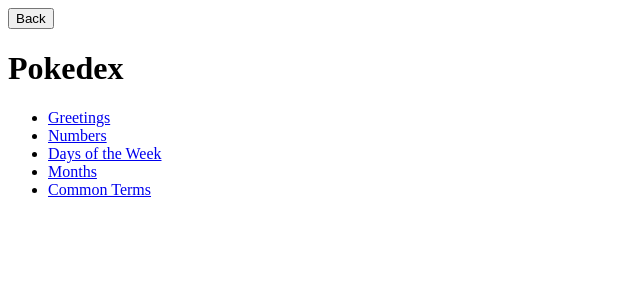
After one commit to vqiu25/kiwi-sign, a Flask app: page /pokedex in a window 1280 px wide. The commit adds this page. Shown: the top 300 px of the page, without its empty margins (0-640 px from the left). Run offline with Flask 3, Linux system fonts and the light colour scheme.

Commit message:
category page displayed

```diff
--- a/client/app.py
+++ b/client/app.py
@@ -1,12 +1,75 @@
 from flask import Flask, render_template, request, jsonify
-import os
 import base64
 
 app = Flask(__name__)
 
+words = {
+    "greetings": {
+        "Hello": "Kia ora",
+        "Goodbye": "Haere rā",
+        "Thank you": "Ngā mihi"
+    },
+    "numbers": {
+        "Zero": "Kore",
+        "One": "Tahi",
+        "Two": "Rua",
+        "Three": "Toru",
+        "Four": "Whā",
+        "Five": "Rima",
+        "Six": "Ono",
+        "Seven": "Whitu",
+        "Eight": "Waru",
+        "Nine": "Iwa"
+    },
+    "days": {
+        "Monday": "Rāhina",
+        "Tuesday": "Rātū",
+        "Wednesday": "Rāapa",
+        "Thursday": "Rāpare",
+        "Friday": "Rāmere",
+        "Saturday": "Rāhoroi",
+        "Sunday": "Rātapu"
+    },
+    "months": {
+        "January": "Kohitātea",
+        "February": "Hui-tanguru",
+        "March": "Poutū-te-rangi",
+        "April": "Paenga-whāwhā",
+        "May": "Haratua",
+        "June": "Pipiri",
+        "July": "Hōngongoi",
+        "August": "Here-turi-kōkā",
+        "September": "Mahuru",
+        "October": "Whiringa-ā-nuku",
+        "November": "Whiringa-ā-rangi",
+        "December": "Hakihea"
+    },
+    "terms": {
+        "Welcome": "Nau mai",
+        "Please": "Tēnā koa",
+        "Yes": "Āe",
+        "No": "Kāo",
+        "Excuse me": "Aroha mai",
+        "Family": "Whānau",
+        "Friend": "Hoa",
+        "House": "Whare",
+        "Food": "Kai",
+        "Water": "Wai"
+    }
+}
+
 @app.route('/')
 def index():
     return render_template('index.html')
+
+@app.route('/pokedex')
+def pokedex():
+    return render_template('pokedex.html')
+
+@app.route('/category/<category>')
+def category(category):
+    category_words = words.get(category, {})
+    return render_template('category.html', category=category.capitalize(), words=category_words)
 
 @app.route('/upload', methods=['POST'])
 def upload():
@@ -17,31 +80,24 @@ def upload():
     with open('captured_image.png', 'wb') as f:
         f.write(image_data)
 
-    # Here you would integrate your interpreting model
     word = interpret_image('captured_image.png')
     translated_word = translate_to_maori(word)
 
     return jsonify({'word': word, 'translated_word': translated_word}), 200
 
 def interpret_image(image_path):
-    # Dummy function to simulate image interpretation
-    # Replace this with your actual model inference code
     return "Hello"
 
 def translate_to_maori(word):
-    # Dummy function to simulate translation
-    # Replace this with your actual translation API call
     translations = {
         "Hello": "Kia ora",
         "Goodbye": "Haere rā",
         "Thank you": "Ngā mihi",
-        # Alphabet (only including different terms)
         "A": "Ā",
         "E": "Ē",
         "I": "Ī",
         "O": "Ō",
         "U": "Ū",
-        # Numbers (written out)
         "Zero": "Kore",
         "One": "Tahi",
         "Two": "Rua",
@@ -52,7 +108,6 @@ def translate_to_maori(word):
         "Seven": "Whitu",
         "Eight": "Waru",
         "Nine": "Iwa",
-        # Days of the week
         "Monday": "Rāhina",
         "Tuesday": "Rātū",
         "Wednesday": "Rāapa",
@@ -60,7 +115,6 @@ def translate_to_maori(word):
         "Friday": "Rāmere",
         "Saturday": "Rāhoroi",
         "Sunday": "Rātapu",
-        # Months
         "January": "Kohitātea",
         "February": "Hui-tanguru",
         "March": "Poutū-te-rangi",
@@ -73,13 +127,11 @@ def translate_to_maori(word):
         "October": "Whiringa-ā-nuku",
         "November": "Whiringa-ā-rangi",
         "December": "Hakihea",
-        # Introductory Terms
         "Welcome": "Nau mai",
         "Please": "Tēnā koa",
         "Yes": "Āe",
         "No": "Kāo",
         "Excuse me": "Aroha mai",
-        # Te Reo Terms
         "Family": "Whānau",
         "Friend": "Hoa",
         "House": "Whare",
--- a/client/templates/index.html
+++ b/client/templates/index.html
@@ -3,7 +3,7 @@
 <head>
     <title>Live Camera Feed</title>
     <style>
-        #camera-page {
+        #camera-page, #pokedex-page {
             display: none;
         }
     </style>
@@ -12,6 +12,7 @@
     <div id="home-page">
         <h1>Welcome to the Live Camera Feed</h1>
         <button id="start-camera">Start Camera</button>
+        <button onclick="window.location.href='/pokedex'">Pokedex</button>
     </div>
     <div id="camera-page">
         <button id="back-button">Back</button>
--- /dev/null
+++ b/client/templates/pokedex.html
@@ -0,0 +1,17 @@
+<!DOCTYPE html>
+<html>
+<head>
+    <title>Pokedex</title>
+</head>
+<body>
+    <button onclick="window.location.href='/'">Back</button>
+    <h1>Pokedex</h1>
+    <ul>
+        <li><a href="/category/greetings">Greetings</a></li>
+        <li><a href="/category/numbers">Numbers</a></li>
+        <li><a href="/category/days">Days of the Week</a></li>
+        <li><a href="/category/months">Months</a></li>
+        <li><a href="/category/terms">Common Terms</a></li>
+    </ul>
+</body>
+</html>
```
Also changed, not shown: client/templates/category.html (added, +15 -0 lines), client/captured_image.png.
